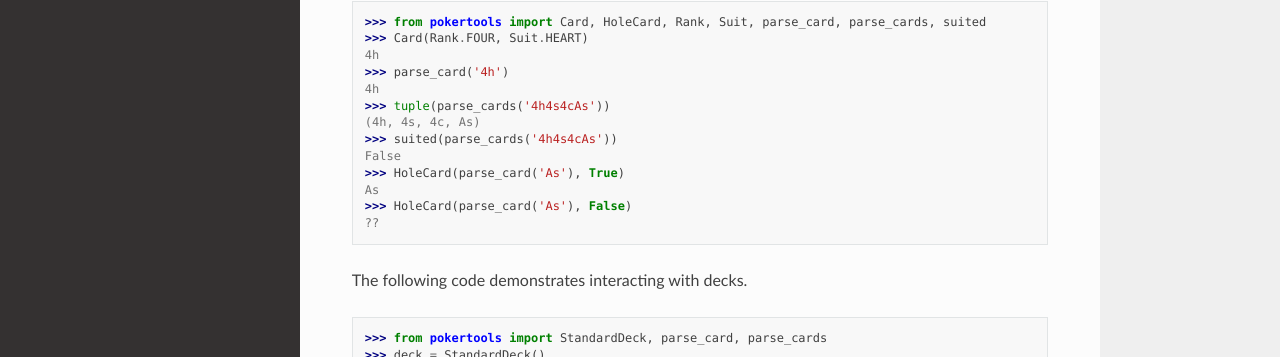
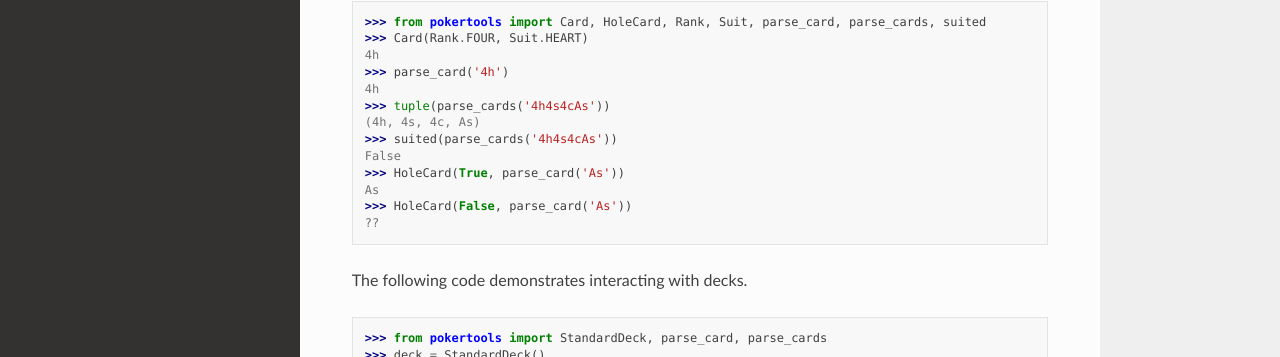
Before and after one commit to uoftcprg/pokerkit, a Sphinx documentation site: the page built from docs/source/interact.rst, in a window 1280 px wide and 900 px high. Shown: the part 322-679 px from the top of the window. Built offline with Sphinx 7.4.7 and the Read the Docs theme 2.0.0, drawn with Linux system fonts in a browser that asks for light colours.

Commit message:
updated documentations

```diff
--- a/docs/source/interact.rst
+++ b/docs/source/interact.rst
@@ -21,9 +21,9 @@
    (4h, 4s, 4c, As)
    >>> suited(parse_cards('4h4s4cAs'))
    False
-   >>> HoleCard(parse_card('As'), True)
+   >>> HoleCard(True, parse_card('As'))
    As
-   >>> HoleCard(parse_card('As'), False)
+   >>> HoleCard(False, parse_card('As'))
    ??
 
 
```
